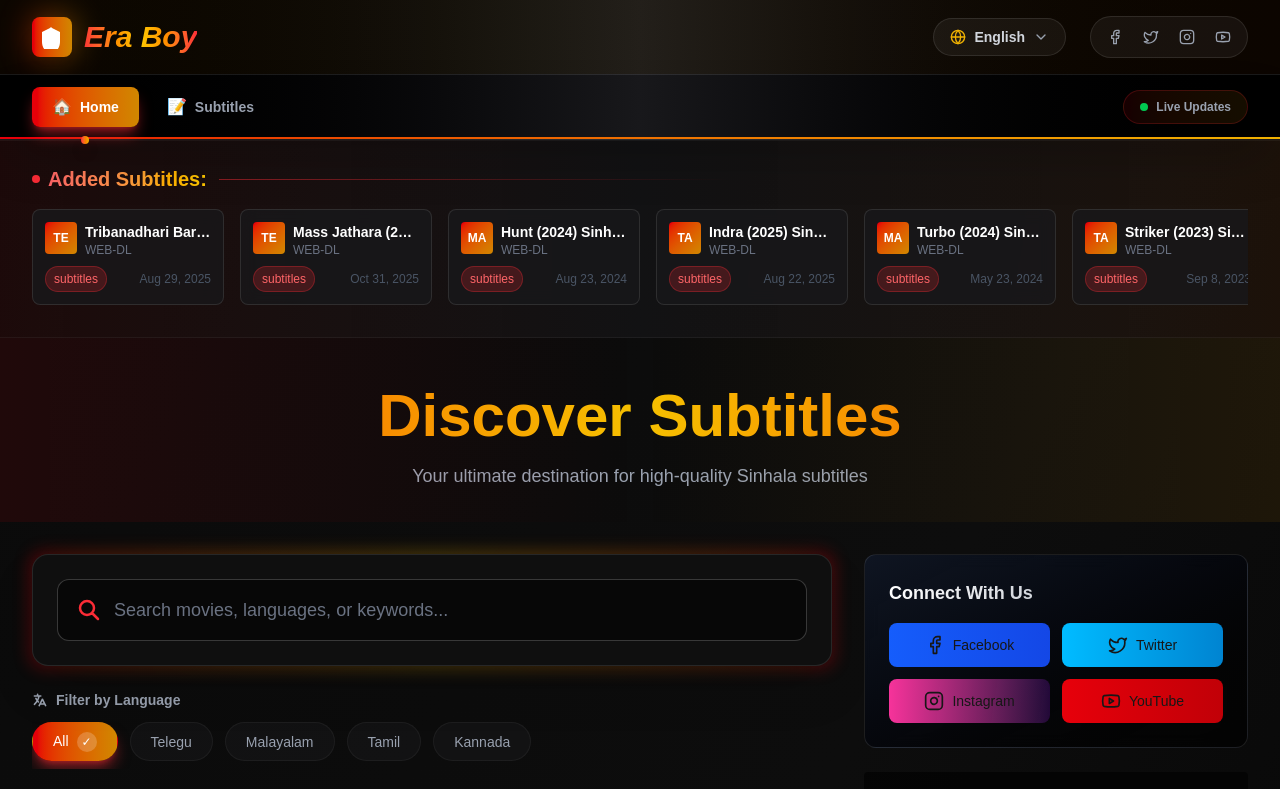
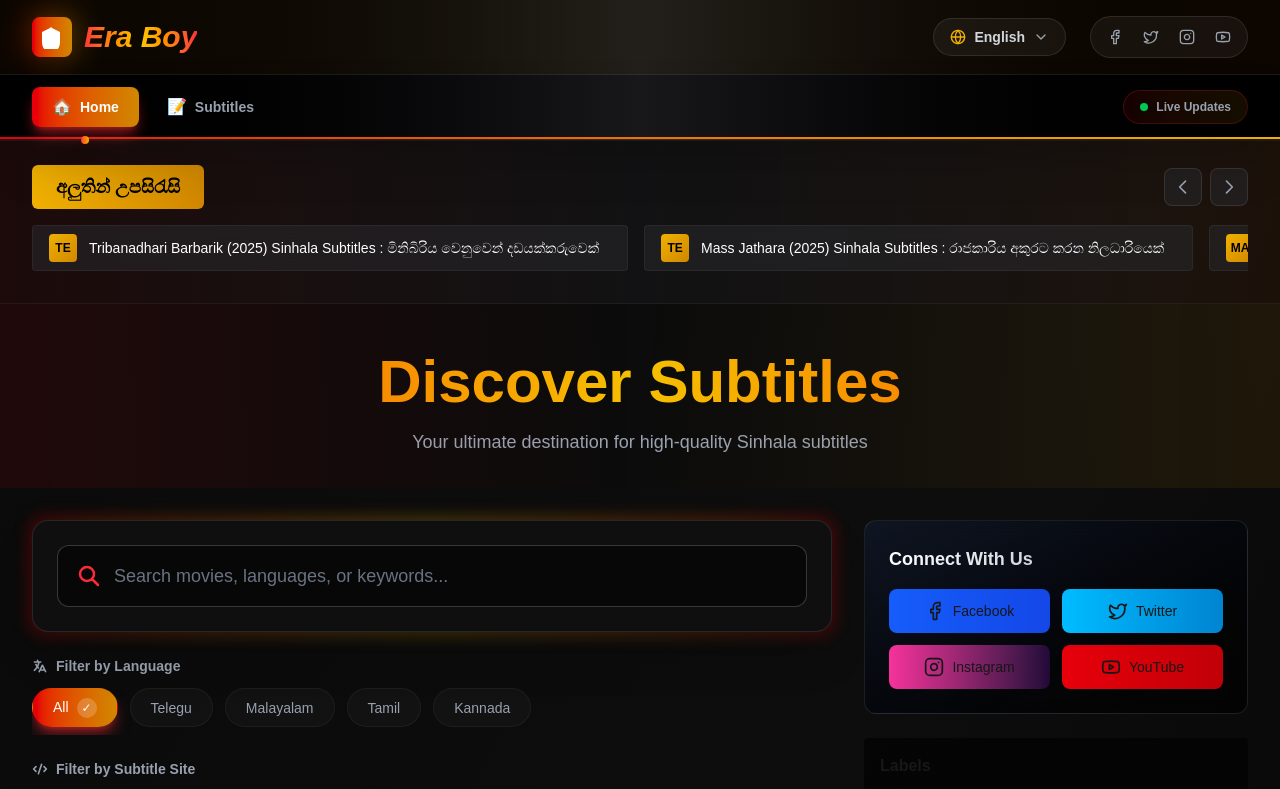
Before and after one commit to oshadaera68/Movie_Site_Era_Boy_next_js, a Next.js app: page / in a window 1280 px wide. Shown: the top 789 px of the page. Built offline with nearby package versions, Linux system fonts and the light colour scheme.

Commit message:
re-fixed the added subtitles bar.

```diff
--- a/components/AddedSubtitles.tsx
+++ b/components/AddedSubtitles.tsx
@@ -1,4 +1,5 @@
 import Link from 'next/link';
+import { useRef } from 'react';
 
 interface Post {
     id: number;
@@ -6,11 +7,10 @@ interface Post {
     video: string;
     language: string;
     category: string;
-    releaseDate: string;
+    date: string;
     content: string;
     tags: string;
     subtitleSite?: string;
-    slug: string;
 }
 
 interface AddedSubtitlesProps {
@@ -18,45 +18,82 @@ interface AddedSubtitlesProps {
 }
 
 export default function AddedSubtitles({ posts }: AddedSubtitlesProps) {
+    const scrollContainerRef = useRef<HTMLDivElement>(null);
+
+    const scroll = (direction: 'left' | 'right') => {
+        if (scrollContainerRef.current) {
+            const scrollAmount = 400;
+            const newScrollLeft = scrollContainerRef.current.scrollLeft + (direction === 'right' ? scrollAmount : -scrollAmount);
+            scrollContainerRef.current.scrollTo({
+                left: newScrollLeft,
+                behavior: 'smooth'
+            });
+        }
+    };
     return (
         <div className="bg-gradient-to-r from-red-950/30 via-zinc-900/50 to-yellow-950/30 border-y border-white/5">
             <div className="max-w-7xl mx-auto px-4 sm:px-6 lg:px-8 py-6">
-                <div className="flex items-center gap-3 mb-4">
-                    <div className="flex items-center gap-2">
-                        <div className="w-2 h-2 bg-red-500 rounded-full animate-pulse"></div>
-                        <h2 className="text-xl font-bold text-transparent bg-clip-text bg-gradient-to-r from-red-400 to-yellow-400">
-                            Added Subtitles:
+                <div className="flex items-center justify-between mb-4">
+                    <div className="inline-flex items-center bg-gradient-to-r from-yellow-500 to-yellow-600 px-6 py-2 rounded-md">
+                        <h2 className="text-lg font-bold text-black">
+                            අලුතින් උපසිරැසි
                         </h2>
                     </div>
-                    <div className="flex-1 h-px bg-gradient-to-r from-red-500/50 via-transparent to-transparent"></div>
+
+                    {/* Navigation Buttons */}
+                    <div className="flex gap-2">
+                        <button
+                            onClick={() => scroll('left')}
+                            className="group p-2 bg-zinc-800/60 hover:bg-zinc-700/80 border border-white/10 rounded-lg transition-all duration-300"
+                            aria-label="Scroll left"
+                        >
+                            <svg
+                                className="w-5 h-5 text-gray-400 group-hover:text-yellow-400 transition-colors"
+                                fill="none"
+                                stroke="currentColor"
+                                viewBox="0 0 24 24"
+                            >
+                                <path strokeLinecap="round" strokeLinejoin="round" strokeWidth="2" d="M15 19l-7-7 7-7" />
+                            </svg>
+                        </button>
+                        <button
+                            onClick={() => scroll('right')}
+                            className="group p-2 bg-zinc-800/60 hover:bg-zinc-700/80 border border-white/10 rounded-lg transition-all duration-300"
+                            aria-label="Scroll right"
+                        >
+                            <svg
+                                className="w-5 h-5 text-gray-400 group-hover:text-yellow-400 transition-colors"
+                                fill="none"
+                                stroke="currentColor"
+                                viewBox="0 0 24 24"
+                            >
+                                <path strokeLinecap="round" strokeLinejoin="round" strokeWidth="2" d="M9 5l7 7-7 7" />
+                            </svg>
+                        </button>
+                    </div>
                 </div>
 
-                <div className="flex gap-4 overflow-x-auto pb-2 scrollbar-hide">
+                <div ref={scrollContainerRef} className="flex gap-4 overflow-x-auto pb-2 scrollbar-hide">
                     {posts.slice(0, 8).map((post, index) => (
                         <Link
-                            href={`/post/${post.slug}`}
-                            key={post.slug}
-                            className="group relative flex-shrink-0 w-48 animate-fade-in block"
+                            href={`/post/${post.id}`}
+                            key={post.id}
+                            className="group relative flex-shrink-0 animate-fade-in block"
                             style={{ animationDelay: `${index * 0.05}s` }}
                         >
-                            <div className="absolute -inset-0.5 bg-gradient-to-r from-red-600 to-yellow-600 rounded-lg blur opacity-0 group-hover:opacity-30 transition duration-300"></div>
-                            <div className="relative bg-zinc-900/80 backdrop-blur-sm border border-white/10 rounded-lg p-3 hover:border-red-500/50 transition-all duration-300 cursor-pointer hover:transform hover:scale-105">
-                                <div className="flex items-start gap-2 mb-2">
-                                    <div className="flex-shrink-0 w-8 h-8 bg-gradient-to-br from-red-600 to-yellow-600 rounded flex items-center justify-center text-white text-xs font-bold">
+                            <div className="relative bg-zinc-800/60 backdrop-blur-sm border border-white/5 rounded px-4 py-2 hover:bg-zinc-700/60 transition-all duration-300 cursor-pointer">
+                                <div className="flex items-center gap-3">
+                                    <div className="flex-shrink-0 w-7 h-7 bg-gradient-to-br from-yellow-500 to-yellow-600 rounded flex items-center justify-center text-black text-xs font-bold">
                                         {post.language.slice(0, 2).toUpperCase()}
                                     </div>
                                     <div className="flex-1 min-w-0">
-                                        <h3 className="text-sm font-semibold text-white truncate group-hover:text-red-400 transition-colors">
+                                        <h3 className="text-sm font-medium text-white group-hover:text-yellow-400 transition-colors line-clamp-1">
                                             {post.title}
                                         </h3>
-                                        <p className="text-xs text-gray-500 truncate">{post.video}</p>
                                     </div>
-                                </div>
-                                <div className="flex items-center justify-between text-xs">
-                                    <span className="px-2 py-1 bg-red-500/20 text-red-400 rounded-full border border-red-500/30">
-                                        {post.category}
+                                    <span className="flex-shrink-0 text-xs text-gray-500 font-medium">
+                                        {post.date}
                                     </span>
-                                    <span className="text-gray-600">{post.releaseDate}</span>
                                 </div>
                             </div>
                         </Link>
```
